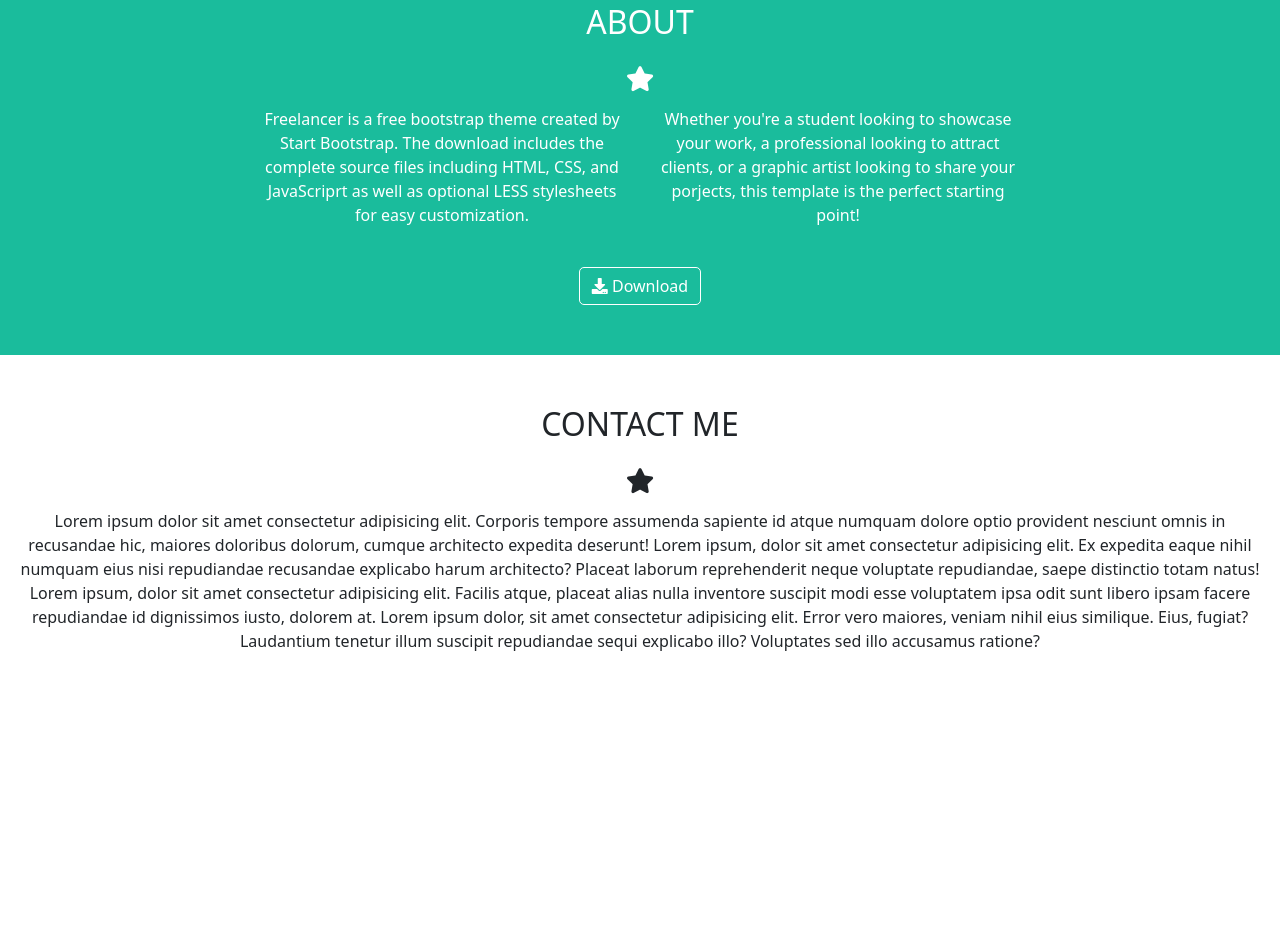
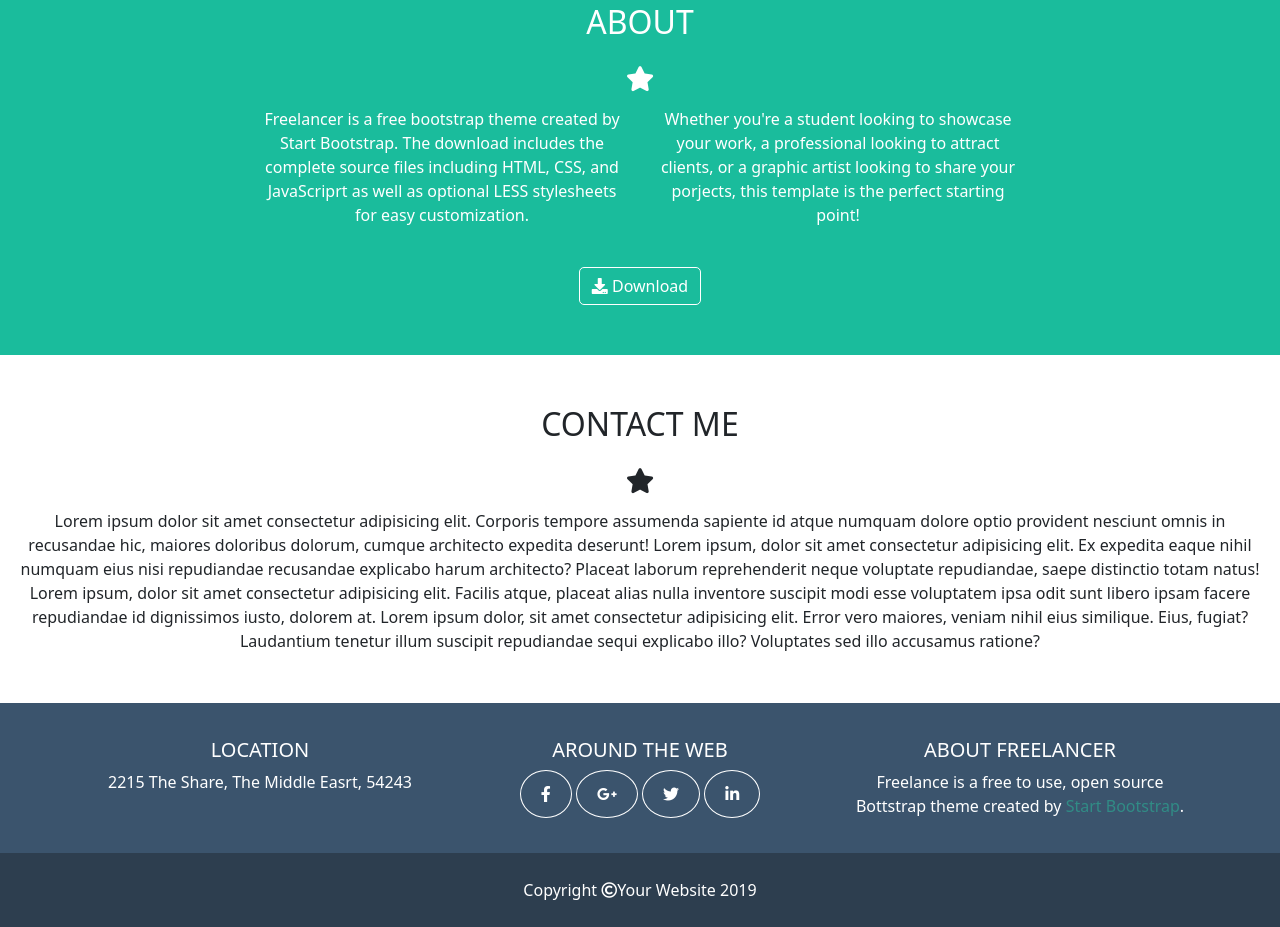
Before and after one commit to VincenzoPiparo/html-css-bootstrap-freelancer, a plain HTML site: page index.html in a window 1280 px wide. Shown: the part 1619-2546 px from the top of the page. Before the commit the page ends 2322 px from the top, so only its background shows below. Drawn offline with nearby package versions, Linux system fonts and the light colour scheme.

Commit message:
END FOOTER

```diff
--- a/css/style.css
+++ b/css/style.css
@@ -111,3 +111,33 @@ section{
     border: 1px solid white;
     border-radius: 5px;
 }
+
+/* FOOTER */
+footer{
+    color: white;
+}
+.footer-blu{
+    background-color: #3b546d;
+    padding: 35px 0;
+}
+.footer-darkblu{
+    background-color: #2d3e4f;
+    padding: 25px 0;
+}
+.footer_container{
+    text-align: center;
+}
+
+.footer_container i{
+    padding: 15px 20px;
+    border: 1px solid white;
+    border-radius: 50%;
+}
+
+.text-green{
+    color: #318c86;
+}
+
+.footer-darkblu{
+    text-align: center;
+}
--- a/index.html
+++ b/index.html
@@ -164,7 +164,33 @@
     <!-- END MAIN -->
     <!-- FOOTER -->
     <footer>
+        <div class="footer-blu">
+            <div class="container footer_container">
+                <div class="row row-cols-1 row-cols-3">
+                    <div class="col">
+                        <h5>LOCATION</h5>
+                        <span>2215 The Share, The Middle Easrt, 54243</span>
+                    </div>
+                    <div class="col">
+                       <h5>AROUND THE WEB</h5>
+                       <i class="fab fa-facebook-f"></i>
+                       <i class="fab fa-google-plus-g"></i>
+                       <i class="fab fa-twitter"></i>
+                       <i class="fab fa-linkedin-in"></i>
 
+                    </div>
+                    <div class="col">
+                        <h5>ABOUT FREELANCER</h5>
+                        <span>Freelance is a free to use, open source Bottstrap theme created by <span class="text-green">Start Bootstrap</span>.</span>
+                    </div>
+                </div>
+            </div>
+        </div>
+        <div class="footer-darkblu">
+            <div class="container">
+                <span>Copyright <i class="far fa-copyright"></i>Your Website 2019</span>
+            </div>
+        </div>
     </footer>
 </body>
 </html>
```
